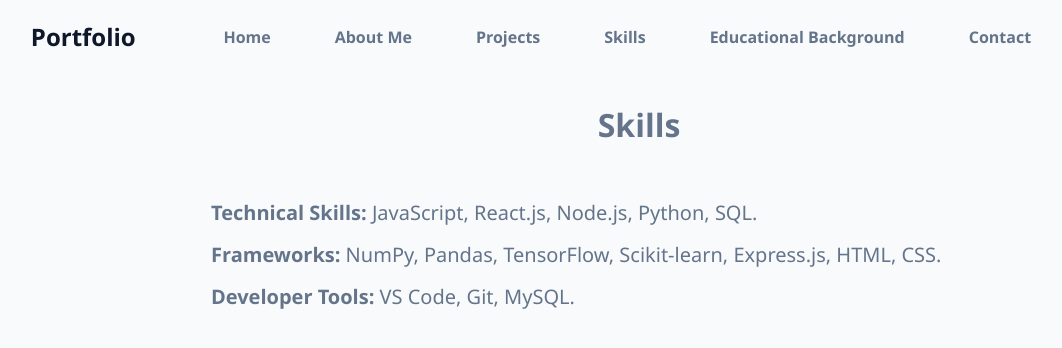
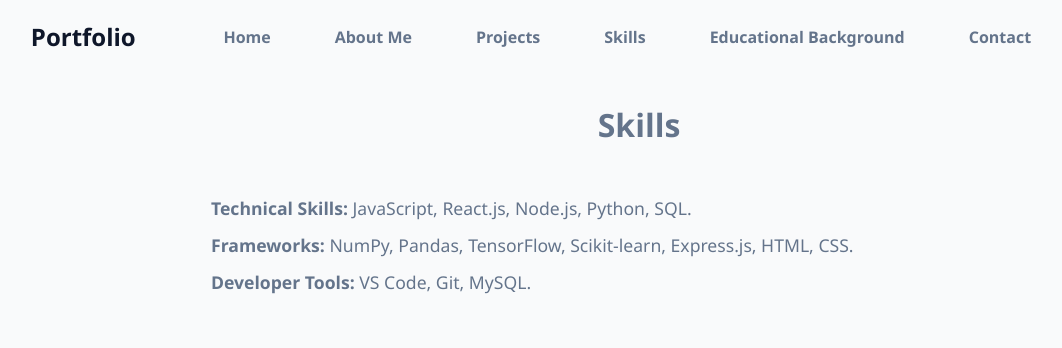
Before and after one commit to nishikasingh31/Portfolio-Using-React, a React (Vite) app: page /skills in a window 1280 px wide. Shown: the top 348 px of the page, without its empty margins (1-1063 px from the left). Built offline with nearby package versions, Linux system fonts and the light colour scheme.

Commit message:
Update Skills.css

```diff
--- a/src/styles/Skills.css
+++ b/src/styles/Skills.css
@@ -1,14 +1,13 @@
 .skills {
   min-height: 100vh;
   padding: 80px 15%;
-  font-size: 1.25rem;
+  font-size: 1.1rem;
   scroll-margin-top: 130px;
   background-color: #F9FAFB;
   color: #64748B;
   text-align: center;
   justify-content: center;
   line-height: 1.1;
-
 }
 
 .skills-card {
```
